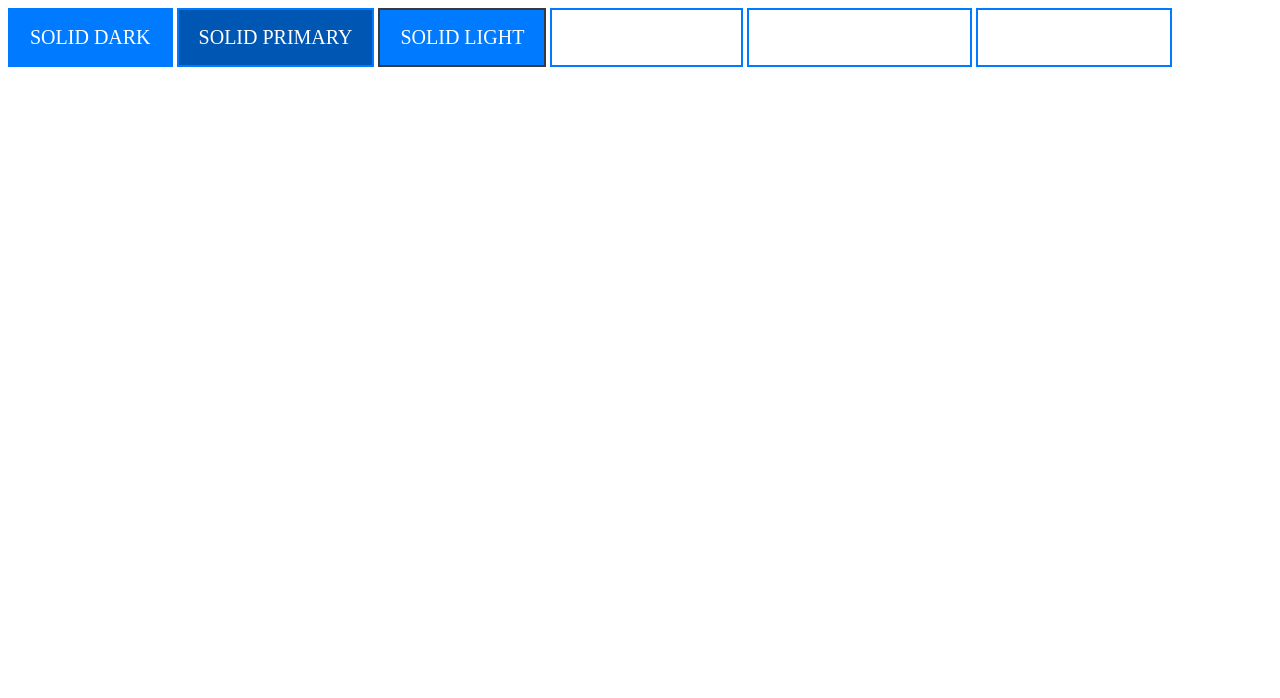
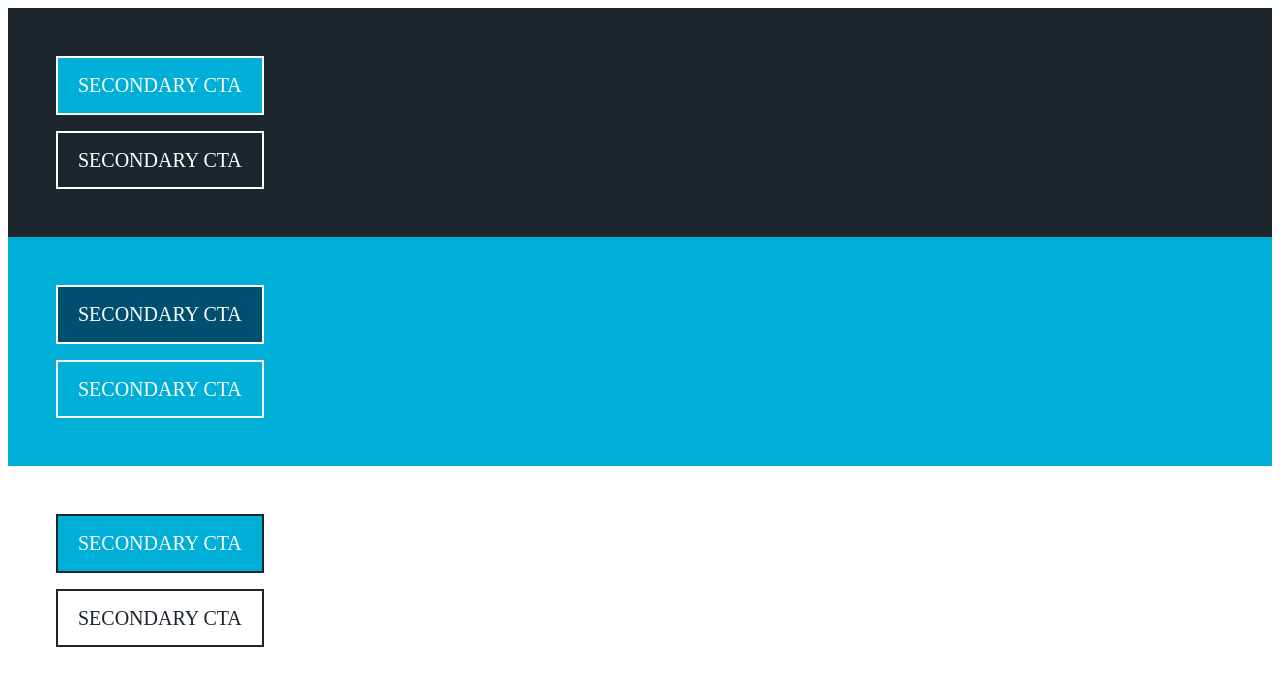
Before and after one commit to seniorScript180/missionHillsCss, a plain HTML site: page index.html in a window 1280 px wide. Drawn offline with Linux system fonts and the light colour scheme.

Commit message:
correct html example, css with variables

```diff
--- a/index.html
+++ b/index.html
@@ -1,28 +1,41 @@
 <!DOCTYPE html>
 <html lang="en">
   <head>
-    <meta charset="UTF-8">
-    <meta name="viewport" content="width=device-width, initial-scale=1.0">
+    <meta charset="UTF-8" />
+    <meta name="viewport" content="width=device-width, initial-scale=1.0" />
     <title>CTA Button Example</title>
     <style>
+      .test-section,
+      .cta {
+        --primary: #00afd7;
+        --primary-dark: #004f71;
+        --transparent: rgba(255, 255, 255, 0);
+        --white: #fff;
+        --dark-gray: #4b4f54;
+        --dark: #1d252d;
+        --transition-base: 0.3s ease-in-out 0s;
+      }
+
       /* Base Class */
       .cta {
         position: relative;
         display: inline-block;
-            padding: .375rem 1.25rem;
+        padding: 0.375rem 1.25rem;
+        font-style: normal;
         font-size: 1.25rem;
         line-height: 2.125;
         font-weight: 500;
         text-align: center;
         text-transform: uppercase;
         text-decoration: none;
-            border: 0.125rem solid var(--cta-border-color, var(--primary)); /* default border */
-            border-radius: var(--cta-border-radius, 0px); /* default radius */
+        border: 0.125rem solid;
+        border-color: inherit;
+        border-radius: 0px;
         cursor: pointer;
-            transition: background-color var(--transition-base), border-color var(--transition-base);
+        transition: all var(--transition-base);
       }
 
-        /* Solid Class Variations */
+      /* State Classes */
       .cta-solid-on-dark {
         color: var(--white);
         background-color: var(--primary);
@@ -57,58 +70,69 @@
         border-color: var(--primary);
       }
 
-        /* Outline Class Variations */
-        .cta-outline {
-            color: var(--cta-text-color, var(--white));
+      /* CTA Outline */
+      .cta-outline-on-dark {
+        color: var(--white);
         background-color: var(--transparent);
-            border-color: var(--cta-border-color, var(--primary));
-        }
-
-        .cta-outline-on-dark:hover,
-        .cta-outline-on-primary:hover,
-        .cta-outline-on-light:hover {
-            background-color: var(--cta-hover-bg, var(--primary));
-            color: var(--cta-hover-text-color, var(--dark));
       }
 
       .cta-outline-on-dark:hover {
-            border-color: var(--primary);
+        background-color: var(--primary);
+      }
+
+      .cta-outline-on-primary {
+        color: var(--white);
+        background-color: var(--transparent);
       }
 
       .cta-outline-on-primary:hover {
         color: var(--dark);
-            border-color: var(--white);
+      }
+
+      .cta-outline-on-light {
+        color: var(--dark);
+        background-color: var(--transparent);
       }
 
       .cta-outline-on-light:hover {
         color: var(--white);
-            border-color: var(--primary);
+        background-color: var(--primary);
       }
 
-        /* Example variables for demonstration */
-        :root {
-            --primary: #007bff;
-            --primary-dark: #0056b3;
-            --dark: #343a40;
-            --white: #ffffff;
-            --transparent: transparent;
-            --cta-border-color: #007bff;
-            --cta-text-color: #ffffff;
-            --cta-hover-bg: #ffffff;
-            --cta-hover-text-color: #343a40;
-            --transition-base: 0.3s ease;
+      /* styles below are only for presentation */
+      .test-section {
+        display: flex;
+        flex-wrap: wrap;
+        flex-direction: column;
+        align-items: baseline;
+        gap: 1rem;
+        padding: 3rem;
+      }
+      .bg-primary {
+        background-color: var(--primary);
+      }
+      .bg-dark {
+        background-color: var(--dark);
+      }
+      .bg-white {
+        background-color: var(--white);
       }
     </style>
   </head>
-<body>
+  <body cz-shortcut-listen="true">
+    <div class="test-section bg-dark">
+      <a class="cta cta-solid-on-dark" href="">Secondary CTA</a>
+      <a class="cta cta-outline-on-dark" href="">Secondary CTA</a>
+    </div>
 
-    <!-- Call-to-Action Buttons -->
-    <a href="#" class="cta cta-solid-on-dark">Solid Dark</a>
-    <a href="#" class="cta cta-solid-on-primary">Solid Primary</a>
-    <a href="#" class="cta cta-solid-on-light">Solid Light</a>
-    <a href="#" class="cta cta-outline cta-outline-on-dark">Outline Dark</a>
-    <a href="#" class="cta cta-outline cta-outline-on-primary">Outline Primary</a>
-    <a href="#" class="cta cta-outline cta-outline-on-light">Outline Light</a>
+    <div class="test-section bg-primary">
+      <a class="cta cta-solid-on-primary" href="">Secondary CTA</a>
+      <a class="cta cta-outline-on-primary" href="">Secondary CTA</a>
+    </div>
 
+    <div class="test-section bg-white">
+      <a class="cta cta-solid-on-light" href="">Secondary CTA</a>
+      <a class="cta cta-outline-on-light" href="">Secondary CTA</a>
+    </div>
   </body>
 </html>
--- a/style.css
+++ b/style.css
@@ -1,3 +1,17 @@
+/* Variables */
+.cta {
+    --primary: #007bff;
+    --primary-dark: #0056b3;
+    --dark: #343a40;
+    --white: #ffffff;
+    --transparent: transparent;
+    --cta-border-color: #007bff;
+    --cta-text-color: #ffffff;
+    --cta-hover-bg: #ffffff;
+    --cta-hover-text-color: #343a40;
+    --transition-base: 0.3s ease;
+}
+
 /* Base Class */
 .cta {
     position: relative;
```
Lines whose indentation alone changed are shown as unchanged.
